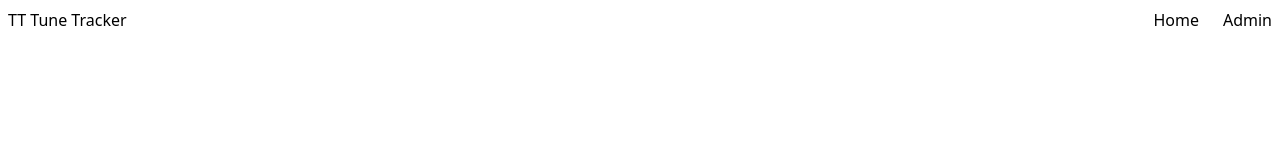
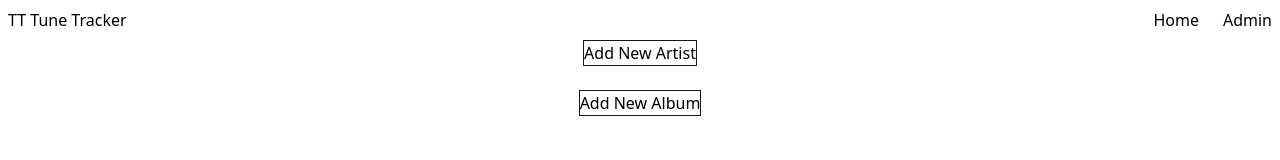
Before and after one commit to IngridOrnum/CA-dev-mysql, a website: page frontend/pages/admin/index.html in a window 1280 px wide. Drawn offline with Linux system fonts and the light colour scheme.

Commit message:
Chore: Saving changes to deploy

```diff
--- a/frontend/pages/admin/index.html
+++ b/frontend/pages/admin/index.html
@@ -17,5 +17,9 @@
             <span><a href="#">Admin</a></span>
         </div>
     </nav>
+    <main class="items-center flex flex-col gap-6">
+        <button class="border border-slate-900"><a href="../addArtist/index.html">Add New Artist</a></button>
+        <button class="border border-slate-900"><a href="../addAlbum/index.html">Add New Album</a></button>
+    </main>
 </body>
 </html>
```
Also changed, not shown: frontend/pages/addAlbum/index.html (+1 -1 lines).
